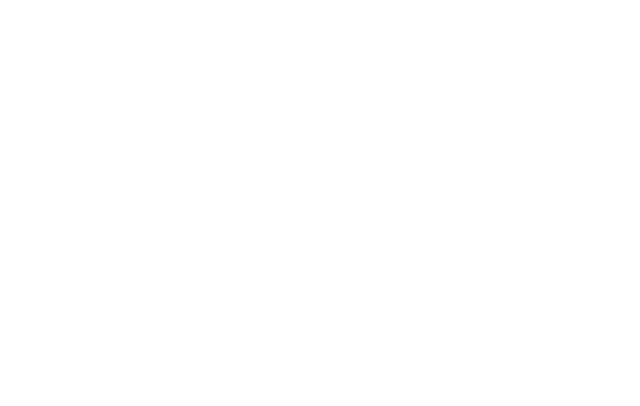
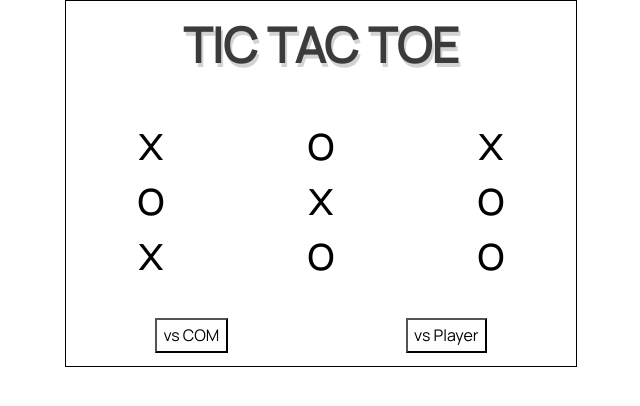
Before and after one commit to Walmart-cashier/tic-tac-toe, a plain HTML site: page index.html in a window 1280 px wide. Shown: the whole page, without its empty margins (319-959 px from the left). Drawn offline with nearby package versions, Linux system fonts and the light colour scheme.

Commit message:
added buttons , basic styles

```diff
--- a/css/style.css
+++ b/css/style.css
@@ -0,0 +1,41 @@
+*{
+    box-sizing: border-box;
+    padding: 0;
+    margin: 0;
+    font-family: 'Manrope', sans-serif;
+}
+
+.main{
+    margin: 0 30vw;
+    border: 1px solid black;
+}
+
+.main h2{
+    padding: 1rem;
+    font-size: 3rem;
+    text-transform: uppercase;
+    text-align: center;
+    text-shadow: 2px 4px lightgray;
+    color: #3b3b3b;
+}
+
+.gameboard{
+    width: 100%;
+    margin: 2vw 0;
+    height: auto;
+    display: grid;
+    grid-template-columns:repeat(3,1fr);
+    text-align: center;
+    font-size: 3rem;
+}
+
+.buttons{
+    display: flex;
+    justify-content: space-around;
+}
+
+.buttons button{
+    padding:.4rem;
+    background-color:white;
+    margin: 1vw ;
+}
--- a/index.html
+++ b/index.html
@@ -4,10 +4,21 @@
     <meta charset="UTF-8">
     <meta name="viewport" content="width=device-width, initial-scale=1.0">
     <title>Tic Tac Toe</title>
+    <link rel="stylesheet" href="https://cdnjs.cloudflare.com/ajax/libs/normalize/8.0.1/normalize.min.css">
+    <link href="https://fonts.googleapis.com/css?family=Manrope&display=swap" rel="stylesheet">
     <link rel="stylesheet" href="css/style.css">
 </head>
 <body>
+    <div class="main">
+        <h2>Tic tac toe</h2>
+         <div class="gameboard">
 
+         </div>
+         <div class="buttons">
+             <button> vs COM</button>
+             <button> vs Player</button>
+         </div>
+    </div>
 
     <script src="js/script.js"> </script>
 </body>
--- a/js/script.js
+++ b/js/script.js
@@ -1,3 +1,4 @@
+//module with gameboardobject and its values
 const gameBoard = (function () {
     const gameBoardObject = {
         gameBoardArray: ['x', 'o', 'x', 'o', 'x', 'o', 'x', 'o', 'o'],
@@ -7,7 +8,7 @@ const gameBoard = (function () {
     }
 })();
 
-
+//factory function to create a player
 const createPlayers = (name) => {
     const playersArr = [];
     playersArr.push(name);
@@ -16,3 +17,32 @@ const createPlayers = (name) => {
     }
 
 }
+
+
+//module to populate gameboard
+
+const populateGameboard=(function(){
+    const gameBoardDom=document.querySelector('.gameboard');
+    const gameBoardValues=gameBoard.gameBoardObject.gameBoardArray;
+    gameBoardValues.forEach((item)=>{
+        const gameBoardValue=document.createElement('div');
+        gameBoardValue.textContent=item;
+        gameBoardDom.appendChild(gameBoardValue);
+    })
+})();
+
+
+
+
+
+
+
+
+
+
+
+
+
+window.addEventListener('load',()=>{
+    populateGameboard();
+});
```
